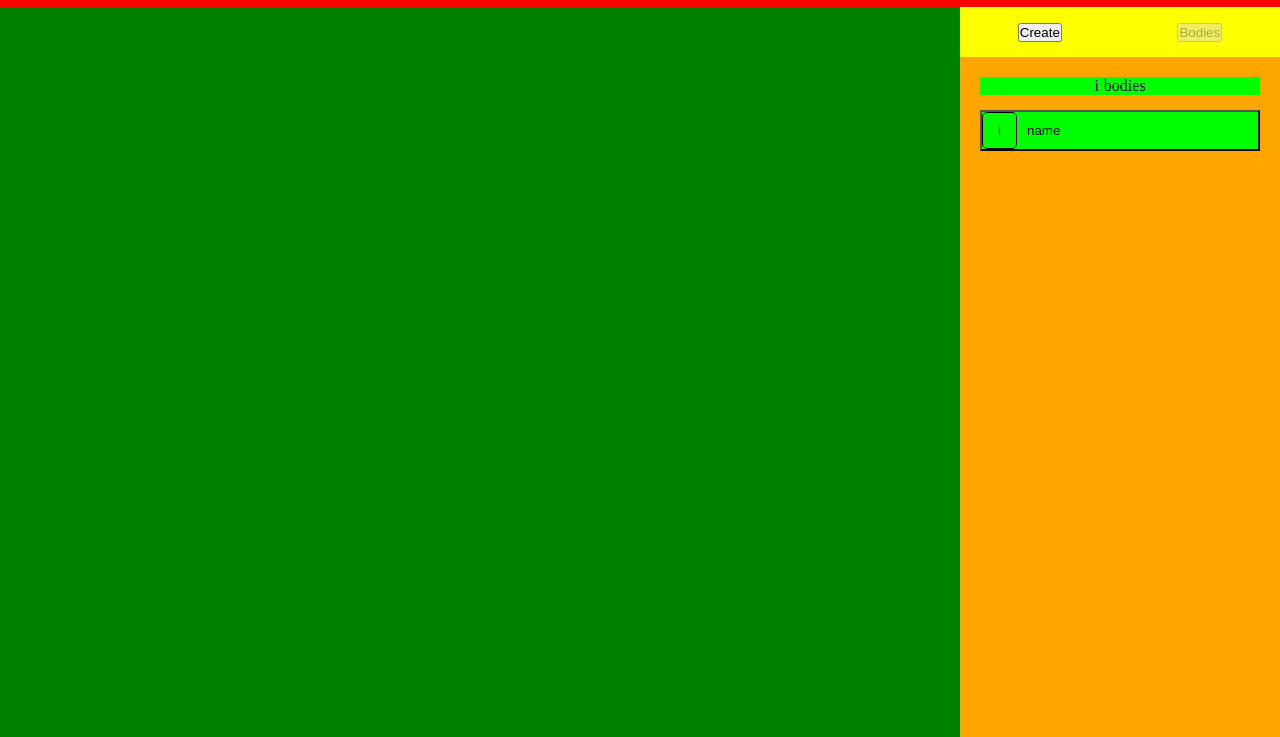
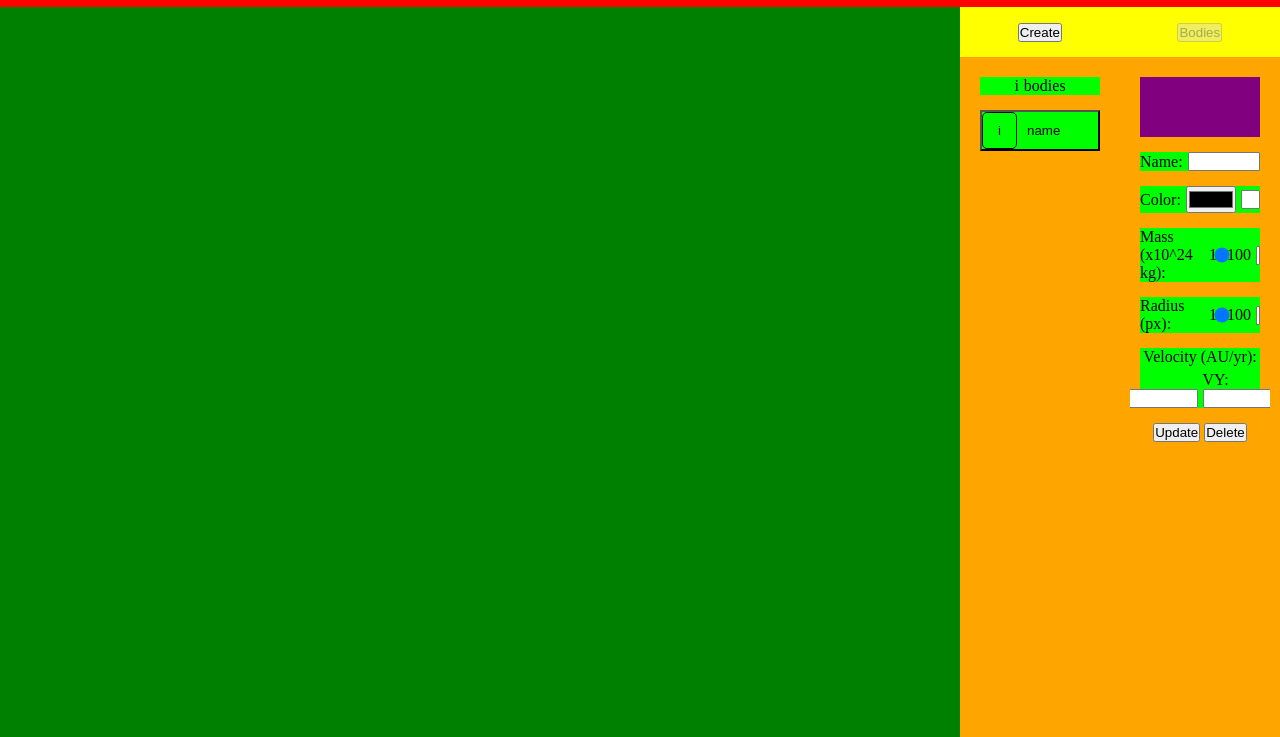
Before and after one commit to Vyxynn/capstone-team-project-2026, a website built with Vite: page index.html in a window 1280 px wide. Both pictures are taken after a click on the button "Bodies". Shown: the part 63-800 px from the top of the page. Built offline with nearby package versions, Linux system fonts and the light colour scheme.

Commit message:
started edit tab

```diff
--- a/index.html
+++ b/index.html
@@ -44,7 +44,11 @@
             <canvas id="canvas"></canvas>
             <section id="sidebar">
                 <div id="sidebarNav">
-                    <button class="sidebarNavLink" id="sidebarNavCreate" disabled>
+                    <button
+                        class="sidebarNavLink"
+                        id="sidebarNavCreate"
+                        disabled
+                    >
                         Create
                     </button>
                     <button class="sidebarNavLink" id="sidebarNavBodies">
@@ -53,7 +57,7 @@
                 </div>
                 <div id="sidebarContent">
                     <form
-                        class="sidebarContentHolder"
+                        class="sidebarContentHolder hide"
                         id="sidebarContentCreate"
                     >
                         <canvas id="createCanvas"></canvas>
@@ -63,6 +67,7 @@
                                 type="text"
                                 name="createName"
                                 id="createName"
+                                required
                             />
                         </div>
 
@@ -72,43 +77,53 @@
                                 type="color"
                                 name="createColor"
                                 id="createColor"
+                                required
                             />
                             <input
                                 type="text"
                                 name="createColorInput"
                                 id="createColorInput"
+                                required
                             />
                         </div>
 
                         <div class="inputDiv">
                             <label for="createMass">Mass (x10^24 kg): </label>
-                            <p class="rangeLabel">0</p>
+                            <p class="rangeLabel">1</p>
                             <input
                                 type="range"
                                 name="createMassRange"
                                 id="createMassRange"
+                                min="1"
+                                max="100"
+                                required
                             />
                             <p class="rangeLabel">100</p>
                             <input
                                 type="number"
                                 name="createMassInput"
                                 id="createMassInput"
+                                required
                             />
                         </div>
 
                         <div class="inputDiv">
                             <label for="createRadius">Radius (px): </label>
-                            <p class="rangeLabel">0</p>
+                            <p class="rangeLabel">1</p>
                             <input
                                 type="range"
                                 name="createRadiusRange"
                                 id="createRadiusRange"
+                                min="1"
+                                max="100"
+                                required
                             />
                             <p class="rangeLabel">100</p>
                             <input
                                 type="number"
                                 name="createRadiusInput"
                                 id="createRadiusInput"
+                                required
                             />
                         </div>
 
@@ -123,6 +138,7 @@
                                         type="number"
                                         name="createInitialVX"
                                         id="createInitialVX"
+                                        required
                                     />
                                 </div>
                                 <div class="createInitialVelocityInput">
@@ -131,15 +147,21 @@
                                         type="number"
                                         name="createInitialVY"
                                         id="createInitialVY"
+                                        required
                                     />
                                 </div>
                             </div>
                         </div>
 
-                        <button type="submit">Place</button>
+                        <button type="submit" id="sidebarCreateSubmitButton">
+                            Place
+                        </button>
                     </form>
 
-                    <div class="sidebarContentHolder hide" id="sidebarContentBodies">
+                    <div
+                        class="sidebarContentHolder hide"
+                        id="sidebarContentBodies"
+                    >
                         <div id="bodiesCountContainer">
                             <span id="bodiesCount">i</span> bodies
                         </div>
@@ -149,6 +171,109 @@
                             <span class="bodyName">name</span>
                         </button>
                     </div>
+
+                    <form
+                        class="sidebarContentHolder"
+                        id="sidebarContentEdit"
+                    >
+                        <canvas id="editCanvas"></canvas>
+                        <div class="inputDiv">
+                            <label for="editName">Name: </label>
+                            <input
+                                type="text"
+                                name="editName"
+                                id="editName"
+                                required
+                            />
+                        </div>
+
+                        <div class="inputDiv">
+                            <label for="editColor">Color: </label>
+                            <input
+                                type="color"
+                                name="editColor"
+                                id="editColor"
+                                required
+                            />
+                            <input
+                                type="text"
+                                name="editColorInput"
+                                id="editColorInput"
+                                required
+                            />
+                        </div>
+
+                        <div class="inputDiv">
+                            <label for="editMass">Mass (x10^24 kg): </label>
+                            <p class="rangeLabel">1</p>
+                            <input
+                                type="range"
+                                name="editMassRange"
+                                id="editMassRange"
+                                min="1"
+                                max="100"
+                                required
+                            />
+                            <p class="rangeLabel">100</p>
+                            <input
+                                type="number"
+                                name="editMassInput"
+                                id="editMassInput"
+                                required
+                            />
+                        </div>
+
+                        <div class="inputDiv">
+                            <label for="editRadius">Radius (px): </label>
+                            <p class="rangeLabel">1</p>
+                            <input
+                                type="range"
+                                name="editRadiusRange"
+                                id="editRadiusRange"
+                                min="1"
+                                max="100"
+                                required
+                            />
+                            <p class="rangeLabel">100</p>
+                            <input
+                                type="number"
+                                name="editRadiusInput"
+                                id="editRadiusInput"
+                                required
+                            />
+                        </div>
+
+                        <div class="velocityDiv">
+                            <label for="editVelocity"
+                                >Velocity (AU/yr):
+                            </label>
+                            <div id="editVelocityInputsDiv">
+                                <div class="editVelocityInput">
+                                    <label for="editVX">VX: </label>
+                                    <input
+                                        type="number"
+                                        name="editVX"
+                                        id="editVX"
+                                        required
+                                    />
+                                </div>
+                                <div class="editVelocityInput">
+                                    <label for="editVY">VY: </label>
+                                    <input
+                                        type="number"
+                                        name="editInitialVY"
+                                        id="editVY"
+                                        required
+                                    />
+                                </div>
+                            </div>
+                        </div>
+
+                        <div>
+                            <button>Update</button>
+                            <button>Delete</button>
+                        </div>
+                    </form>
                 </div>
             </section>
         </div>
--- a/src/scripts/index.js
+++ b/src/scripts/index.js
@@ -18,9 +18,7 @@ const CREATE_BUTTON = document.getElementById("sidebarNavCreate");
 const SIDEBAR_CONTENT_CREATE = document.getElementById("sidebarContentCreate");
 const BODIES_BUTTON = document.getElementById("sidebarNavBodies");
 const SIDEBAR_CONTENT_BODIES = document.getElementById("sidebarContentBodies");
-const SIDEBAR_CREATE_SUBMIT_BUTTON = document.getElementById(
-    "sidebarCreateSubmitButton",
-);
+const SIDEBAR_CONTENT_EDIT = document.getElementById("sidebarContentEdit");
 
 // create area
 const CREATE_NAME = document.getElementById("createName");
@@ -32,6 +30,8 @@ const CREATE_RADIUS_RANGE = document.getElementById("createRadiusRange");
 const CREATE_RADIUS_INPUT = document.getElementById("createRadiusInput");
 const CREATE_INITIAL_VX = document.getElementById("createInitialVX");
 const CREATE_INITIAL_VY = document.getElementById("createInitialVY");
+
+// edit area
 
 // sidebar tab buttons
 CREATE_BUTTON.addEventListener("click", () => {
--- a/src/styles/sidebar.css
+++ b/src/styles/sidebar.css
@@ -41,7 +41,7 @@
     overflow-y: auto;
 }
 
-#createCanvas {
+#createCanvas, #editCanvas {
     background-color: purple;
     width: 100%;
     display: block;
@@ -49,7 +49,9 @@
 
 .inputDiv,
 .initialVelocityDiv,
+.velocityDiv,
 #createInitialVelocityInputsDiv,
+#editVelocityInputsDiv,
 #bodiesCountContainer,
 .bodiesContainer {
     background-color: lime;
@@ -66,11 +68,11 @@
     min-width: 0;
 }
 
-.initialVelocityDiv {
+.initialVelocityDiv, .velocityDiv {
     flex-direction: column;
 }
 
-#createInitialVelocityInputsDiv {
+#createInitialVelocityInputsDiv, #editVelocityInputsDiv {
     justify-content: center;
 }
 
```
Also changed, not shown: 1 other file.
